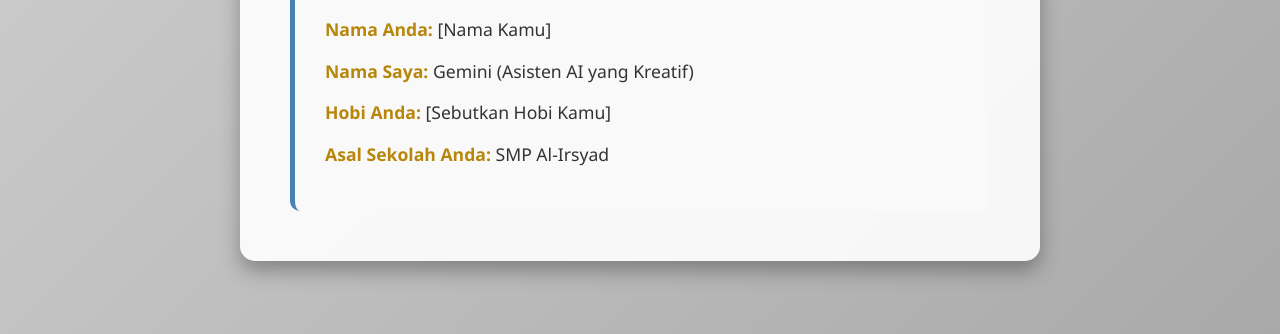
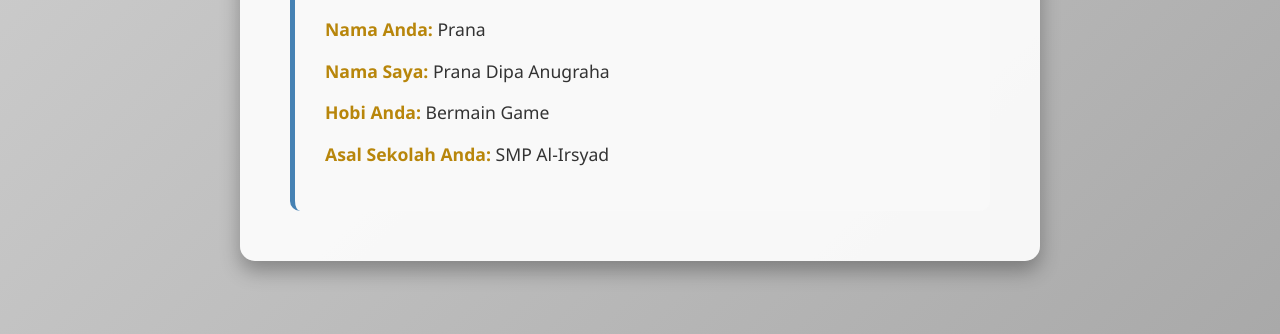
Before and after one commit to pemroalrisyad/Prana-, a plain HTML site: page index.html in a window 1280 px wide. Shown: the part 466-800 px from the top of the page. Drawn offline with Linux system fonts and the light colour scheme.

Commit message:
Update index.html

```diff
--- a/index.html
+++ b/index.html
@@ -85,9 +85,9 @@
 
         <div class="info-box">
             <h2>Informasi Pribadi</h2>
-            <p><span class="highlight">Nama Anda:</span> [Nama Kamu]</p>
-            <p><span class="highlight">Nama Saya:</span> Gemini (Asisten AI yang Kreatif)</p>
-            <p><span class="highlight">Hobi Anda:</span> [Sebutkan Hobi Kamu]</p>
+            <p><span class="highlight">Nama Anda:</span> Prana</p>
+            <p><span class="highlight">Nama Saya:</span> Prana Dipa Anugraha</p>
+            <p><span class="highlight">Hobi Anda:</span> Bermain Game </p>
             <p><span class="highlight">Asal Sekolah Anda:</span> SMP Al-Irsyad</p>
         </div>
     </div>
```
